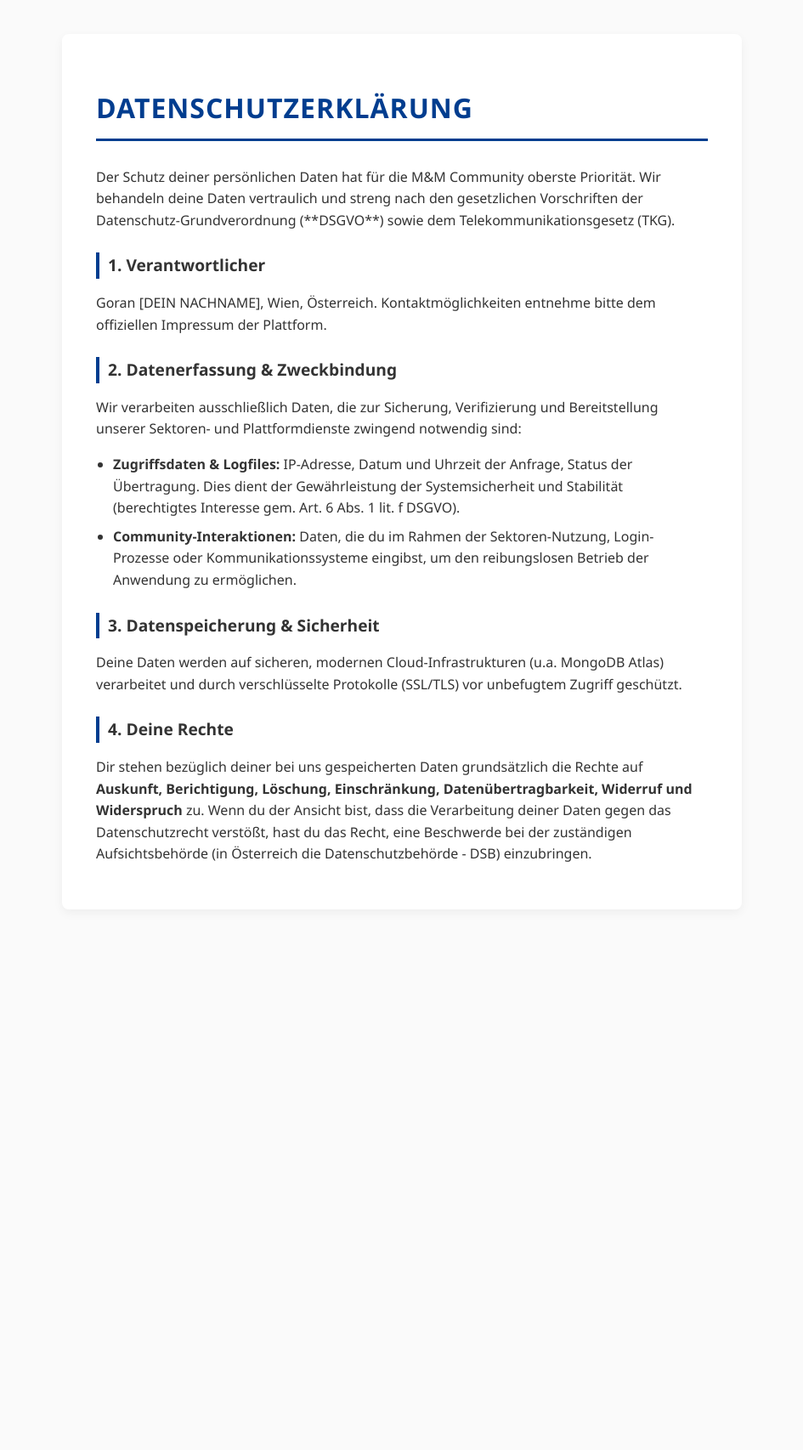
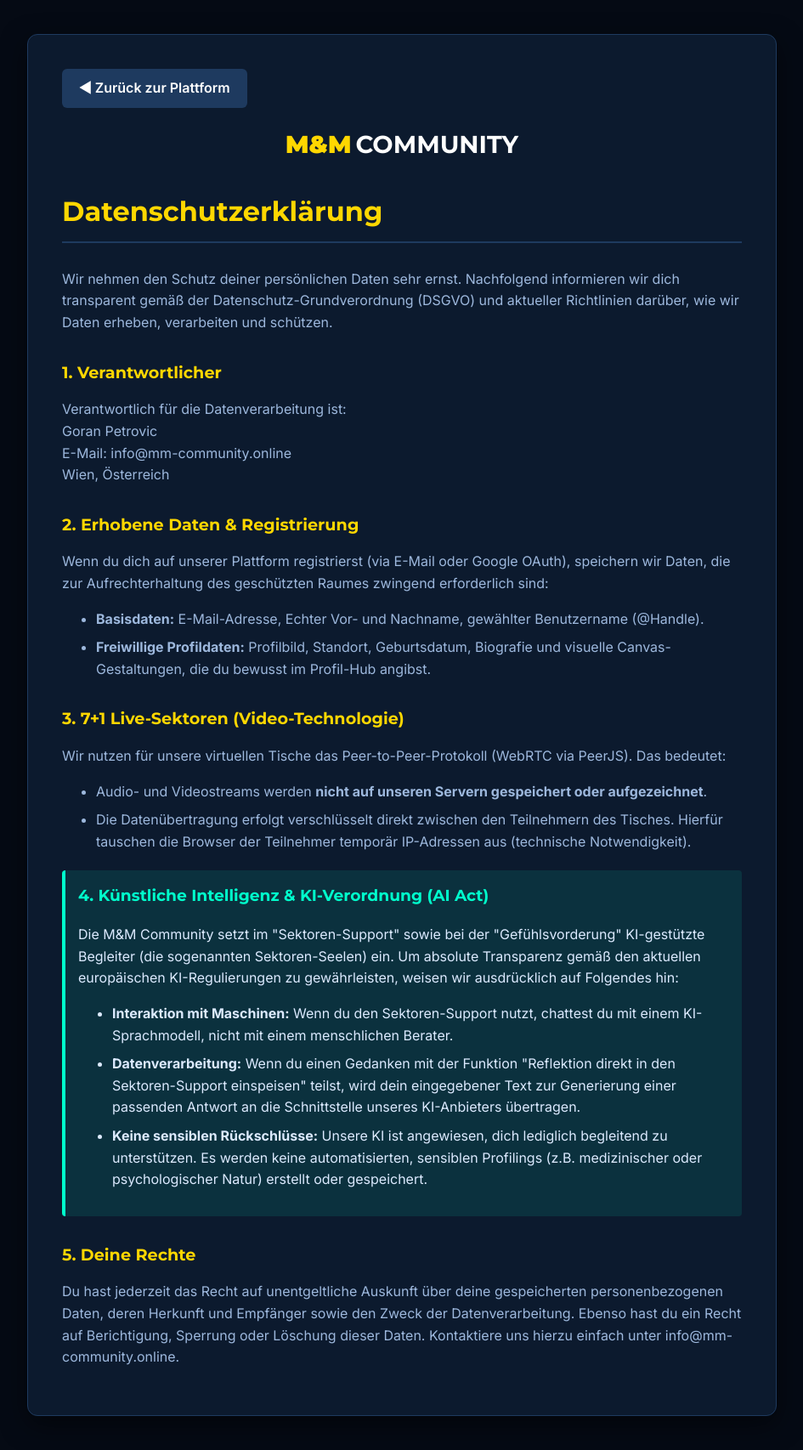
Before and after one commit to smatic422q11/mm-community, a FastAPI app: template templates/datenschutz.html in a window 1280 px wide. Shown: the whole page at 85% size, without its empty margins (167-1112 px from the left). Before the commit the page ends 1014 px from the top, so only its background shows below. Run offline with FastAPI, Linux system fonts and the light colour scheme; the template is opened without the code that fills it, so the values that code supplies are empty.

Commit message:
Update datenschutz.html

```diff
--- a/templates/datenschutz.html
+++ b/templates/datenschutz.html
@@ -3,37 +3,66 @@
 <head>
     <meta charset="UTF-8">
     <meta name="viewport" content="width=device-width, initial-scale=1.0">
-    <title>Datenschutzerklärung - M&M Community</title>
+    <title>M&M Community - Datenschutz</title>
+    <link href="https://fonts.googleapis.com/css2?family=Inter:wght@400;500;600;700&family=Montserrat:wght@700;800;900&display=swap" rel="stylesheet">
     <style>
-        body { font-family: 'Segoe UI', Tahoma, Geneva, Verdana, sans-serif; line-height: 1.6; color: #333; max-width: 800px; margin: 40px auto; padding: 0 20px; background-color: #fafafa; }
-        .container { background: #fff; padding: 40px; border-radius: 8px; box-shadow: 0 4px 12px rgba(0,0,0,0.05); }
-        h1 { color: #003d8f; border-bottom: 3px solid #003d8f; padding-bottom: 10px; margin-bottom: 30px; font-weight: 800; text-transform: uppercase; letter-spacing: 1px; }
-        h2 { color: #333; font-size: 1.2rem; margin-top: 25px; border-left: 4px solid #003d8f; padding-left: 10px; }
-        p { margin: 12px 0; }
-        ul { padding-left: 20px; }
+        body { background: #050a14; color: #9db8dd; font-family: 'Inter', sans-serif; line-height: 1.6; padding: 40px 20px; margin: 0; }
+        .legal-container { max-width: 800px; margin: 0 auto; background: #0c1a2e; border: 1px solid #1e3a5f; border-radius: 12px; padding: 40px; box-shadow: 0 10px 30px rgba(0,0,0,0.5); }
+        .logo-head { text-align: center; margin-bottom: 30px; }
+        .logo-head span.mm { color: #ffd700; font-family: 'Montserrat', sans-serif; font-weight: 900; font-size: 1.8rem; }
+        .logo-head span.co { color: #fff; font-family: 'Montserrat', sans-serif; font-weight: 700; font-size: 1.8rem; margin-left: 5px; }
+        h1, h2, h3 { color: #ffd700; font-family: 'Montserrat', sans-serif; }
+        h1 { border-bottom: 2px solid #1e3a5f; padding-bottom: 10px; margin-bottom: 30px; }
+        h2 { font-size: 1.2rem; margin-top: 30px; }
+        p, ul { margin-bottom: 15px; }
         li { margin-bottom: 8px; }
+        a { color: #00ffcc; text-decoration: none; }
+        a:hover { text-decoration: underline; }
+        .back-btn { display: inline-block; background: #1e3a5f; color: #fff; padding: 10px 20px; border-radius: 6px; text-decoration: none; font-weight: 600; margin-bottom: 20px; transition: background 0.2s; }
+        .back-btn:hover { background: #ffd700; color: #000; text-decoration: none; }
+        .highlight-box { background: rgba(0, 255, 204, 0.1); border-left: 4px solid #00ffcc; padding: 15px; border-radius: 4px; margin: 20px 0; color: #dceaff; }
     </style>
 </head>
 <body>
-    <div class="container">
+    <div class="legal-container">
+        <a href="/" class="back-btn">◀ Zurück zur Plattform</a>
+        <div class="logo-head"><span class="mm">M&M</span><span class="co">COMMUNITY</span></div>
+
         <h1>Datenschutzerklärung</h1>
-        <p>Der Schutz deiner persönlichen Daten hat für die M&M Community oberste Priorität. Wir behandeln deine Daten vertraulich und streng nach den gesetzlichen Vorschriften der Datenschutz-Grundverordnung (**DSGVO**) sowie dem Telekommunikationsgesetz (TKG).</p>
+        <p>Wir nehmen den Schutz deiner persönlichen Daten sehr ernst. Nachfolgend informieren wir dich transparent gemäß der Datenschutz-Grundverordnung (DSGVO) und aktueller Richtlinien darüber, wie wir Daten erheben, verarbeiten und schützen.</p>
 
         <h2>1. Verantwortlicher</h2>
-        <p>Goran [DEIN NACHNAME], Wien, Österreich. Kontaktmöglichkeiten entnehme bitte dem offiziellen Impressum der Plattform.</p>
+        <p>Verantwortlich für die Datenverarbeitung ist:<br>
+        Goran Petrovic<br>
+        E-Mail: info@mm-community.online<br>
+        Wien, Österreich</p>
 
-        <h2>2. Datenerfassung & Zweckbindung</h2>
-        <p>Wir verarbeiten ausschließlich Daten, die zur Sicherung, Verifizierung und Bereitstellung unserer Sektoren- und Plattformdienste zwingend notwendig sind:</p>
+        <h2>2. Erhobene Daten & Registrierung</h2>
+        <p>Wenn du dich auf unserer Plattform registrierst (via E-Mail oder Google OAuth), speichern wir Daten, die zur Aufrechterhaltung des geschützten Raumes zwingend erforderlich sind:</p>
         <ul>
-            <li><strong>Zugriffsdaten & Logfiles:</strong> IP-Adresse, Datum und Uhrzeit der Anfrage, Status der Übertragung. Dies dient der Gewährleistung der Systemsicherheit und Stabilität (berechtigtes Interesse gem. Art. 6 Abs. 1 lit. f DSGVO).</li>
-            <li><strong>Community-Interaktionen:</strong> Daten, die du im Rahmen der Sektoren-Nutzung, Login-Prozesse oder Kommunikationssysteme eingibst, um den reibungslosen Betrieb der Anwendung zu ermöglichen.</li>
+            <li><strong>Basisdaten:</strong> E-Mail-Adresse, Echter Vor- und Nachname, gewählter Benutzername (@Handle).</li>
+            <li><strong>Freiwillige Profildaten:</strong> Profilbild, Standort, Geburtsdatum, Biografie und visuelle Canvas-Gestaltungen, die du bewusst im Profil-Hub angibst.</li>
         </ul>
 
-        <h2>3. Datenspeicherung & Sicherheit</h2>
-        <p>Deine Daten werden auf sicheren, modernen Cloud-Infrastrukturen (u.a. MongoDB Atlas) verarbeitet und durch verschlüsselte Protokolle (SSL/TLS) vor unbefugtem Zugriff geschützt.</p>
+        <h2>3. 7+1 Live-Sektoren (Video-Technologie)</h2>
+        <p>Wir nutzen für unsere virtuellen Tische das Peer-to-Peer-Protokoll (WebRTC via PeerJS). Das bedeutet:</p>
+        <ul>
+            <li>Audio- und Videostreams werden <strong>nicht auf unseren Servern gespeichert oder aufgezeichnet</strong>.</li>
+            <li>Die Datenübertragung erfolgt verschlüsselt direkt zwischen den Teilnehmern des Tisches. Hierfür tauschen die Browser der Teilnehmer temporär IP-Adressen aus (technische Notwendigkeit).</li>
+        </ul>
 
-        <h2>4. Deine Rechte</h2>
-        <p>Dir stehen bezüglich deiner bei uns gespeicherten Daten grundsätzlich die Rechte auf <strong>Auskunft, Berichtigung, Löschung, Einschränkung, Datenübertragbarkeit, Widerruf und Widerspruch</strong> zu. Wenn du der Ansicht bist, dass die Verarbeitung deiner Daten gegen das Datenschutzrecht verstößt, hast du das Recht, eine Beschwerde bei der zuständigen Aufsichtsbehörde (in Österreich die Datenschutzbehörde - DSB) einzubringen.</p>
+        <div class="highlight-box">
+            <h3 style="margin-top:0; color:#00ffcc;">4. Künstliche Intelligenz & KI-Verordnung (AI Act)</h3>
+            <p>Die M&M Community setzt im "Sektoren-Support" sowie bei der "Gefühlsvorderung" KI-gestützte Begleiter (die sogenannten Sektoren-Seelen) ein. Um absolute Transparenz gemäß den aktuellen europäischen KI-Regulierungen zu gewährleisten, weisen wir ausdrücklich auf Folgendes hin:</p>
+            <ul>
+                <li><strong>Interaktion mit Maschinen:</strong> Wenn du den Sektoren-Support nutzt, chattest du mit einem KI-Sprachmodell, nicht mit einem menschlichen Berater.</li>
+                <li><strong>Datenverarbeitung:</strong> Wenn du einen Gedanken mit der Funktion "Reflektion direkt in den Sektoren-Support einspeisen" teilst, wird dein eingegebener Text zur Generierung einer passenden Antwort an die Schnittstelle unseres KI-Anbieters übertragen.</li>
+                <li><strong>Keine sensiblen Rückschlüsse:</strong> Unsere KI ist angewiesen, dich lediglich begleitend zu unterstützen. Es werden keine automatisierten, sensiblen Profilings (z.B. medizinischer oder psychologischer Natur) erstellt oder gespeichert.</li>
+            </ul>
+        </div>
+
+        <h2>5. Deine Rechte</h2>
+        <p>Du hast jederzeit das Recht auf unentgeltliche Auskunft über deine gespeicherten personenbezogenen Daten, deren Herkunft und Empfänger sowie den Zweck der Datenverarbeitung. Ebenso hast du ein Recht auf Berichtigung, Sperrung oder Löschung dieser Daten. Kontaktiere uns hierzu einfach unter info@mm-community.online.</p>
     </div>
 </body>
 </html>
```
